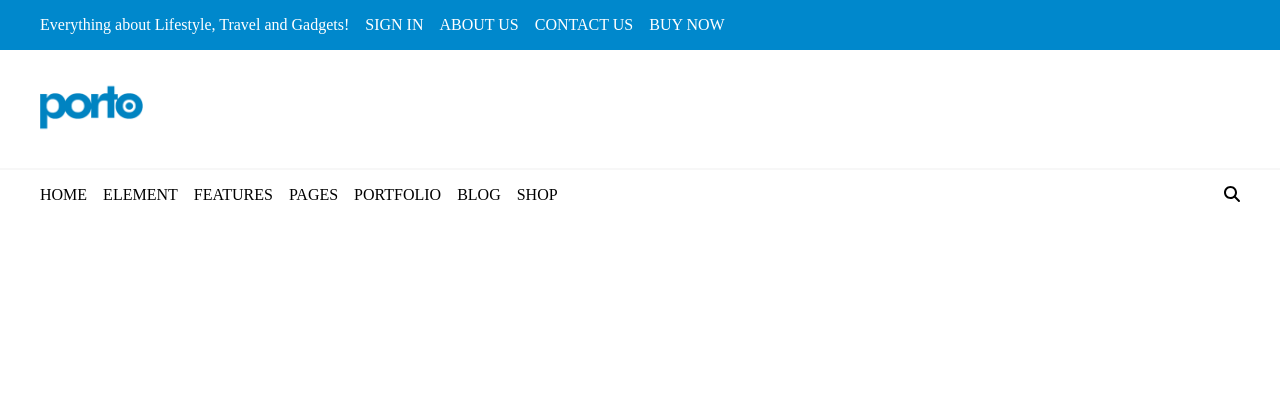
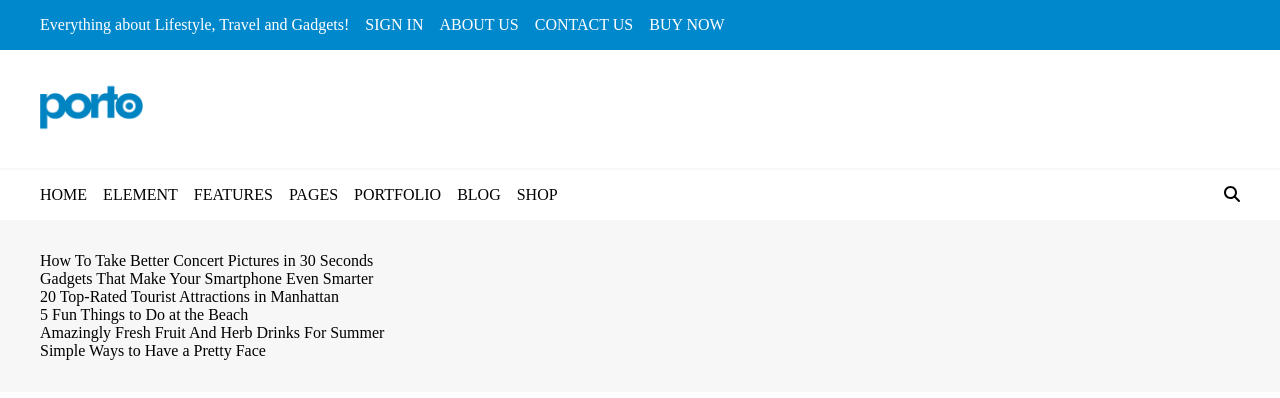
Before and after one commit to 1Pietro7D/proj-html-vuejs, a Vue app: page / in a window 1280 px wide. Shown: the top 398 px of the page. Built offline with nearby package versions, Linux system fonts and the light colour scheme.

Commit message:
create stucture for first section "blog_grid" of main

```diff
--- a/src/components/MainComp.vue
+++ b/src/components/MainComp.vue
@@ -1,6 +1,12 @@
 <template>
   <main>
-    <div></div>
+    <section class="blog_grid">
+      <div class="max-container">
+        <div v-for="(x, index) in gridBlogElement" :key="index">
+          <p>{{ x.title }}</p>
+        </div>
+      </div>
+    </section>
   </main>
 </template>
 
@@ -10,11 +16,36 @@ import { categoriesList } from "@/data.js";
 export default {
   name: "MainComp",
   data() {
-    return { post, category: categoriesList };
+    return {
+      post,
+      category: categoriesList,
+      gridBlogElement: [],
+    };
+  },
+  created() {
+    this.getGridBlog(post);
+  },
+  methods: {
+    getGridBlog(post) {
+      for (
+        let index = 0;
+        this.gridBlogElement.length < 6 && index < post.length;
+        index++
+      ) {
+        if (post[index].status == "top") {
+          const element = post[index];
+          this.gridBlogElement.push(element);
+        }
+      }
+    },
   },
 };
 </script>
 
 <style lang="scss" scoped>
 @import "@/assets/style/variables.scss";
+.blog_grid {
+  padding: 2rem 0;
+  background-color: $grey_theme;
+}
 </style>
```
